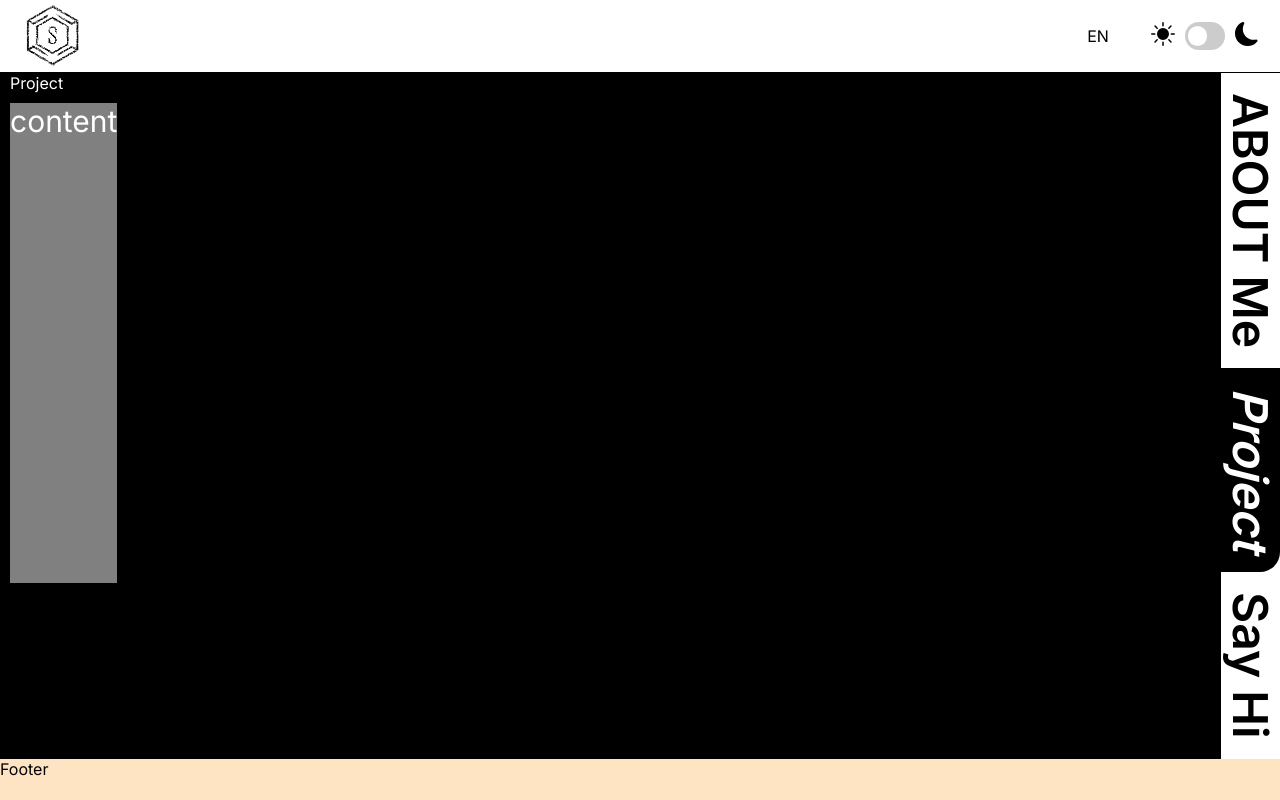
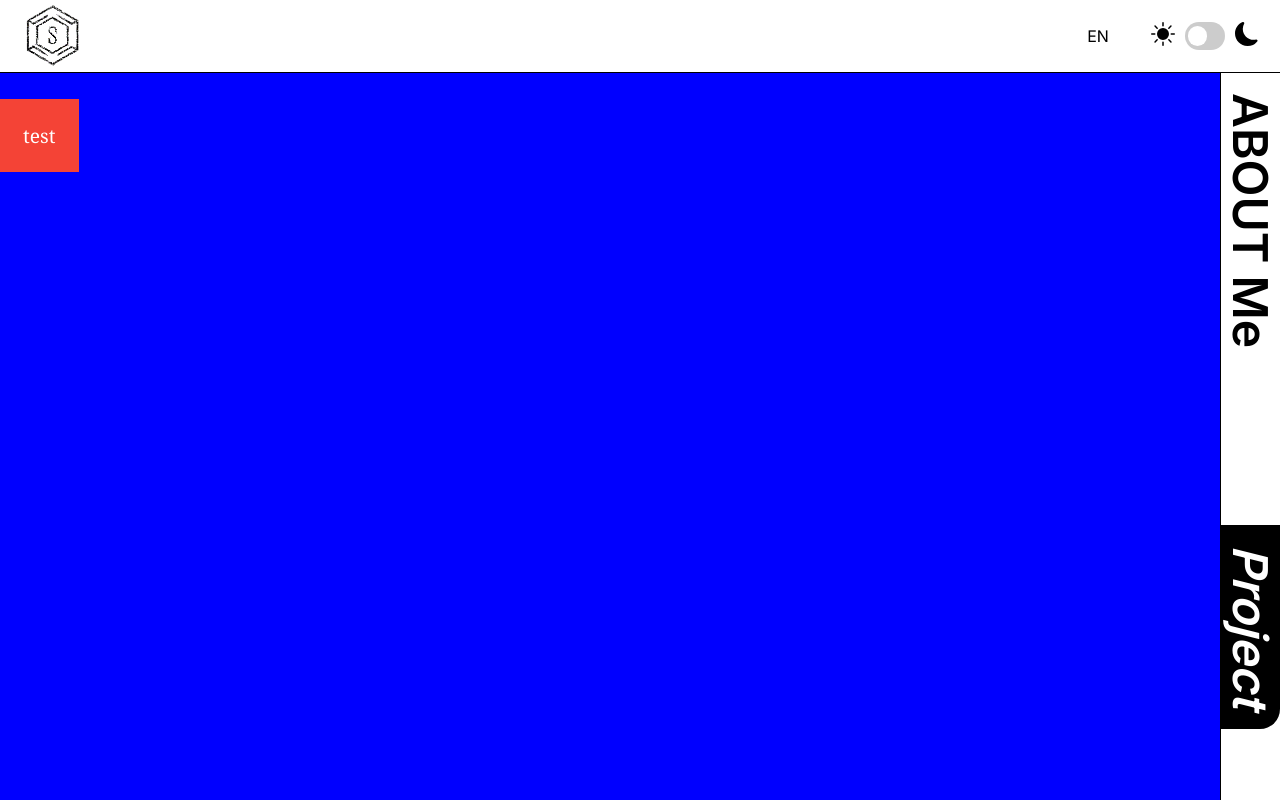
Before and after one commit to 95SR/portfolio-2, a React (Create React App) app: page /project in a window 1280 px wide. Shown: the top 800 px of the page. Built offline with nearby package versions, Linux system fonts and the light colour scheme.

Commit message:
edit project page

```diff
--- a/src/App.js
+++ b/src/App.js
@@ -28,7 +28,7 @@ function App() {
     };
   }, [width]);
 
-  console.log(width)
+
 
 
   return (
--- a/src/component/About.css
+++ b/src/component/About.css
@@ -22,7 +22,7 @@
 .container{
 
     height: 80vh;
-    width: 90%;
+    width: 100%;
     overflow: scroll;
     position: relative;
     display: flex;
@@ -31,6 +31,11 @@
   animation-delay: 1s;
   opacity: 0;
   animation-fill-mode: forwards;
+  padding-left: 60px;
+}
+
+.container::-webkit-scrollbar{
+    display: none;
 }
 
 @keyframes contentEnter{
@@ -45,9 +50,7 @@
 
 }
 
-.container::-webkit-scrollbar{
-    display: none;
-}
+
 
 .blank{
     background-color: white;
@@ -148,7 +151,7 @@ transform: translateY(40px);
 
 .content{
     background-color: gray;
-    position: fixed;
+    position: absolute;
     top: 10%;
     display: flex;
     flex-direction: column;
--- a/src/component/About.jsx
+++ b/src/component/About.jsx
@@ -5,7 +5,7 @@ function About() {
   const [scrollY, setScrollY] = useState(0);
 const [pageNum, setPageNum] = useState('01')
 
-    const handleScroll = e => {
+    /*const handleScroll = e => {
       let scroll=e.target.scrollTop/2;
       setScrollY(scroll)
       console.log(scrollY)
@@ -14,7 +14,11 @@ const [pageNum, setPageNum] = useState('01')
       } else if(scrollY >= 70 && scrollY < 200){
         setPageNum('02')
       } else {setPageNum('03')}
-    }
+      console.log('hii')
+    }*/
+
+
+
 
 
 
@@ -25,7 +29,12 @@ const [pageNum, setPageNum] = useState('01')
         setMousePos({ x: event.clientX, y: event.clientY });
       };
 
+      const handleScroll2 = (e) => {
+        console.log('2')
+      }
+
       window.addEventListener('mousemove', handleMouseMove);
+      window.addEventListener('scroll', handleScroll2);
 
       return () => {
         window.removeEventListener(
@@ -35,27 +44,30 @@ const [pageNum, setPageNum] = useState('01')
       };
     }, []);
 
+    const handleScroll2 = (e) => {
+      console.log(window.scrollY)
+    }
+
+    useEffect(() => {
+
+
+      window.addEventListener('scroll', handleScroll2,true);
+
+      return () => {
+        window.removeEventListener(
+          'scroll',
+          handleScroll2,true
+        );
+      };
+    }, []);
+
 
   return (
-    <div className='about'  >
+    <div className='about' >
 
-      <div className="container"  onScroll={handleScroll} >
+      <div className="container"    >
       <div className="cursor-custom" style={{transform: `translate3d(${mousePos.x-80}px, ${mousePos.y-90}px, 0)`}}>
 
-      {
-        scrollY < 260
-        ?
-
-        <div className="scroll">
-            <span>  </span> scroll
-      </div>
-      :
-
-      <div className="scroll up">
-            <span>  </span> scroll up
-      </div>
-
-      }
 
         </div>
       <div className="blank"></div>
@@ -76,7 +88,13 @@ const [pageNum, setPageNum] = useState('01')
             </div>
           </div>
 
-
+       {scrollY > 260
+       ?
+       <div className="scroll up">
+            <span>  </span> scroll up
+      </div>
+      :
+      <div className="scroll up"></div>}
 
 
 
@@ -84,7 +102,16 @@ const [pageNum, setPageNum] = useState('01')
         </div>
 
         <div className="content">
-          {pageNum == '01' ? <div>p</div> : <div>s</div>}
+          {
+          (pageNum == '01')
+          ?
+          <div>Content</div>
+          :
+          (pageNum == '02')
+          ?
+          <div>Background</div>
+        :
+        <div>Skill</div>}
 
 
         </div>
--- a/src/component/Project.css
+++ b/src/component/Project.css
@@ -1,34 +1,31 @@
-.project{
 
-    height: 100%;
-    position: relative;
-    display: flex;
-    flex-direction: column;
-    color: white;
-}
+  .containers{
+    height: 1000px;
+    overflow: auto;
+  }
+  .page {
+    height: 1100px;
+    font-family: Georgia;
+    color: #222;
+    background:blue;
 
-.project .title{
-    position: absolute;
-    top: 0;
-    left: 10px;
-}
-
-.project .content{
-    position: absolute;
-    top: 30px;
-    left: 10px;
-}
-
-.project::before{
-    content: "";
-    background-color: black;
-    width: 100%;
-    height: 100%;
-    display:block;
-
-    z-index: -1;
-    animation: enter 1s ease;
-    animation-fill-mode: forwards;
+  }
+     p {
+       font-size: 1.2em;
+       background: #f44336;
+       color: #FFF;
+       padding: 1.2em;
+  }
+       span {
+         font-weight: bold;
+       }
 
 
-}
+      .optimized {
+        background:#43A047;
+      }
+
+    .fixed {
+      position: fixed;
+      top: 10%;
+    }
--- a/src/component/Project.jsx
+++ b/src/component/Project.jsx
@@ -3,14 +3,15 @@ import './Project.css'
 
 function Project() {
   return (
-    <div className='project'>
-      <div className="title">
-        Project
+    <div className="containers">
+      <div className="page">
+      <div className="fixed">
+        <p>test</p>
       </div>
-      <div className="content">
-        content
-      </div>
+
     </div>
+    </div>
+
   )
 }
 
```
